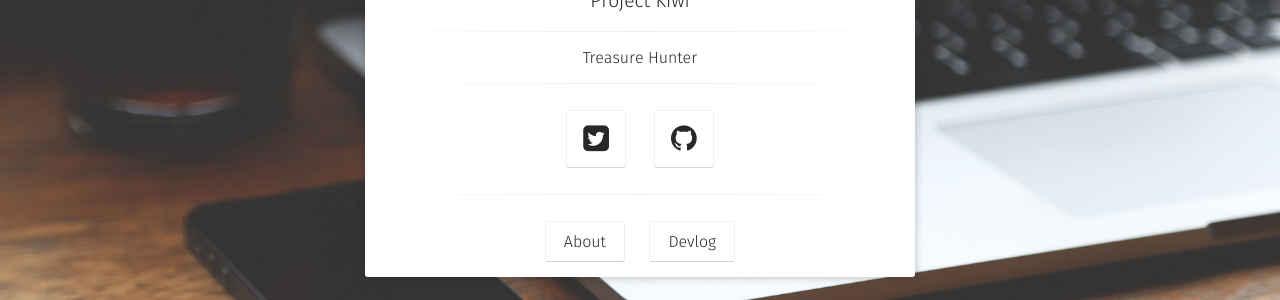
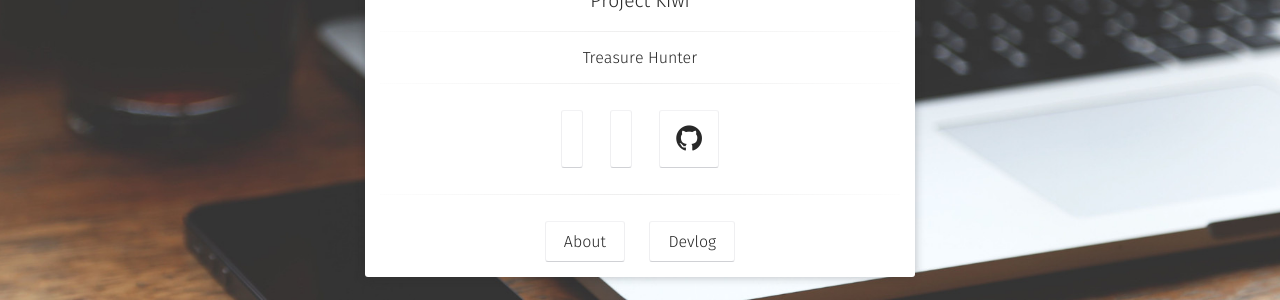
Before and after one commit to IES-Rafael-Alberti/gameoff2023, a Jekyll site: the page built from docs/index.html, in a window 1280 px wide. Shown: the part 409-709 px from the top of the page. Built offline with Jekyll 4.4.1, drawn with Linux system fonts in a browser that asks for light colours; some web fonts are replaced.

Commit message:
Theme Icon Testing

```diff
--- a/docs/_config.yml
+++ b/docs/_config.yml
@@ -39,6 +39,7 @@ sass:
 #bing-verify:
 #email:
 twitter:            babushastudio
+itchio:             babushas
 # facebook:           username
 github-url:         https://github.com/IES-Rafael-Alberti/gameoff2023
 #stackoverflow:     123456/username   from a "http://stackoverflow.com/users/123456/username" link
--- a/docs/_includes/social-links.html
+++ b/docs/_includes/social-links.html
@@ -1,7 +1,8 @@
                     <hr class="hr-line">
                     <h3 class="title" style="font-size:30px;">
                         {% if site.email %}<a class="social-btn" href="mailto:{{ site.email }}" target="_blank" rel="noopener noreferrer"><i class="fa fa-fw fa-envelope-square"></i></a>{% endif %}
-                        {% if site.twitter %}<a class="social-btn" href="http://twitter.com/{{ site.twitter }}" target="_blank" rel="noopener noreferrer"><i class="fa fa-fw fa-twitter-square"></i></a>{% endif %}
+                        {% if site.twitter %}<a class="social-btn" href="http://twitter.com/{{ site.twitter }}" target="_blank" rel="noopener noreferrer"><i class="fa fa-brands fa-x-twitter"></i></a>{% endif %}
+                        {% if site.itchio %}<a class="social-btn" href="http://itch.io/profile/{{ site.itchio }}" target="_blank" rel="noopener noreferrer"><i class="fa fab fa-itch-io"></i></a>{% endif %}
                         {% if site.facebook %}<a class="social-btn" href="http://facebook.com/{{ site.facebook }}" target="_blank" rel="noopener noreferrer"><i class="fa fa-fw fa-facebook-square"></i></a>{% endif %}
                         {% if site.google.plus %}<a class="social-btn" href="http://plus.google.com/+{{ site.google.plus }}" target="_blank" rel="noopener noreferrer"><i class="fa fa-fw fa-google-plus-square"></i></a>{% endif %}
                         {% if site.linkedin %}<a class="social-btn" href="http://linkedin.com/in/{{ site.linkedin }}" target="_blank" rel="noopener noreferrer"><i class="fa fa-fw fa-linkedin-square"></i></a>{% endif %}
```
